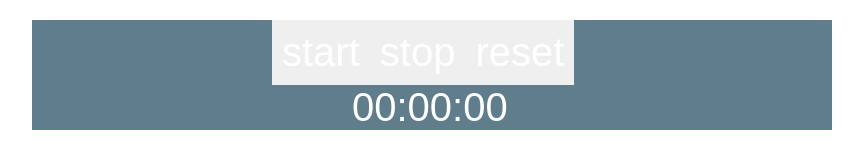
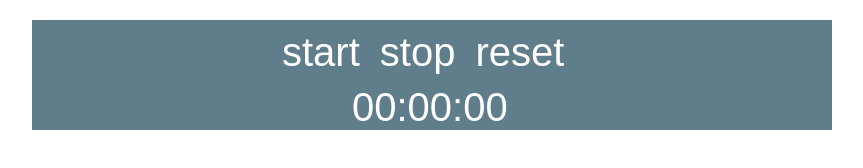
Before and after one commit to Rafal-Chrebela/zadanie_15_7, a website: page index.html in a window 1280 px wide. Shown: the whole page, without its empty margins (208-1071 px from the left). Drawn offline with nearby package versions, Linux system fonts and the light colour scheme; a web font is replaced by a local one.

Commit message:
Add styles

```diff
--- a/styles.css
+++ b/styles.css
@@ -21,6 +21,7 @@ body {
 }
 
 button {
+  background: #607d8b;
   font-family: sans-serif;
   border: none;
   font-size: 40px;
@@ -31,4 +32,5 @@ button {
 
 button:hover {
   background: #1284bd;
+  cursor: pointer;
 }
```
